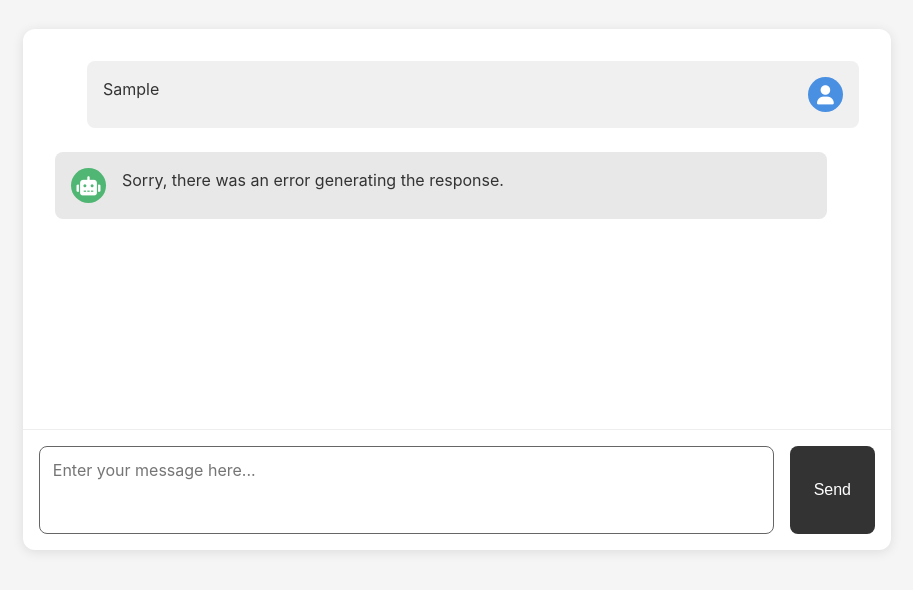
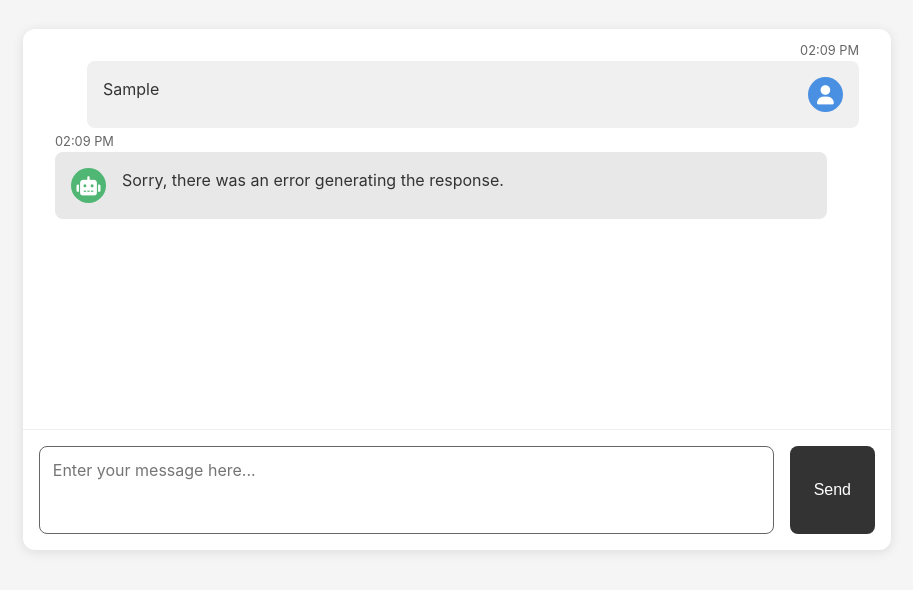
Before and after one commit to 7ELEVEENN/Gemini-API-Try, a plain HTML site: page Ver 1.1/index.html in a window 1280 px wide. Both pictures are taken after typing "Sample" into the empty fields and a click on the button "Send". Shown: the part 86-676 px from the top of the page, without its empty margins (183-1096 px from the left). Drawn offline with Linux system fonts and the light colour scheme; no server answers.

Commit message:
Add timestamp to chat messages

```diff
--- a/Ver 1.1/script.js
+++ b/Ver 1.1/script.js
@@ -29,9 +29,22 @@ async function generateResponse(prompt) {
     }
 }
 
+function getFormattedTime() {
+    const now = new Date();
+    return now.toLocaleTimeString('en-US', {
+        hour: '2-digit',
+        minute: '2-digit'
+    });
+}
+
 function addMessage(text, isUser = false) {
     const messageDiv = document.createElement('div');
     messageDiv.className = `message ${isUser ? 'user-message' : 'ai-message'}`;
+
+    // Add timestamp
+    const timestampDiv = document.createElement('div');
+    timestampDiv.className = 'message-timestamp';
+    timestampDiv.textContent = getFormattedTime();
 
     const iconDiv = document.createElement('div');
     iconDiv.className = 'message-icon';
@@ -43,6 +56,7 @@ function addMessage(text, isUser = false) {
     textDiv.className = 'message-text';
     textDiv.textContent = text;
 
+    messageDiv.appendChild(timestampDiv);
     messageDiv.appendChild(iconDiv);
     messageDiv.appendChild(textDiv);
     chatHistory.appendChild(messageDiv);
--- a/Ver 1.1/styles.css
+++ b/Ver 1.1/styles.css
@@ -40,6 +40,7 @@ h1 {
 }
 
 .message {
+    position: relative;
     margin-bottom: 1.5rem;
     padding: 1rem;
     border-radius: 8px;
@@ -68,6 +69,13 @@ h1 {
     flex: 1;
 }
 
+.message-timestamp {
+    position: absolute;
+    top: -20px;
+    font-size: 0.8rem;
+    color: #666;
+}
+
 .user-message {
     background-color: #f0f0f0;
     margin-left: 2rem;
@@ -85,6 +93,14 @@ h1 {
 
 .ai-message .message-icon {
     background-color: #50b674;
+}
+
+.user-message .message-timestamp {
+    right: 0;
+}
+
+.ai-message .message-timestamp {
+    left: 0;
 }
 
 .input-container {
```
